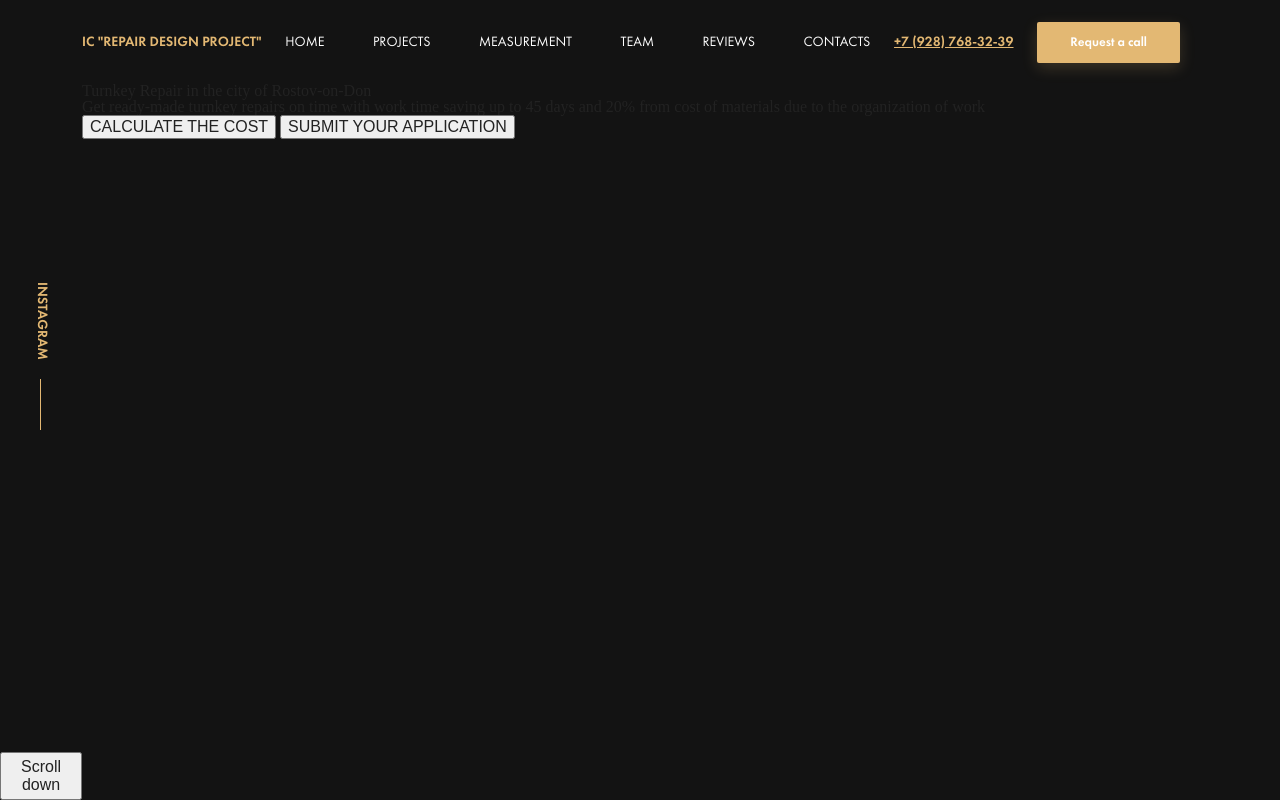
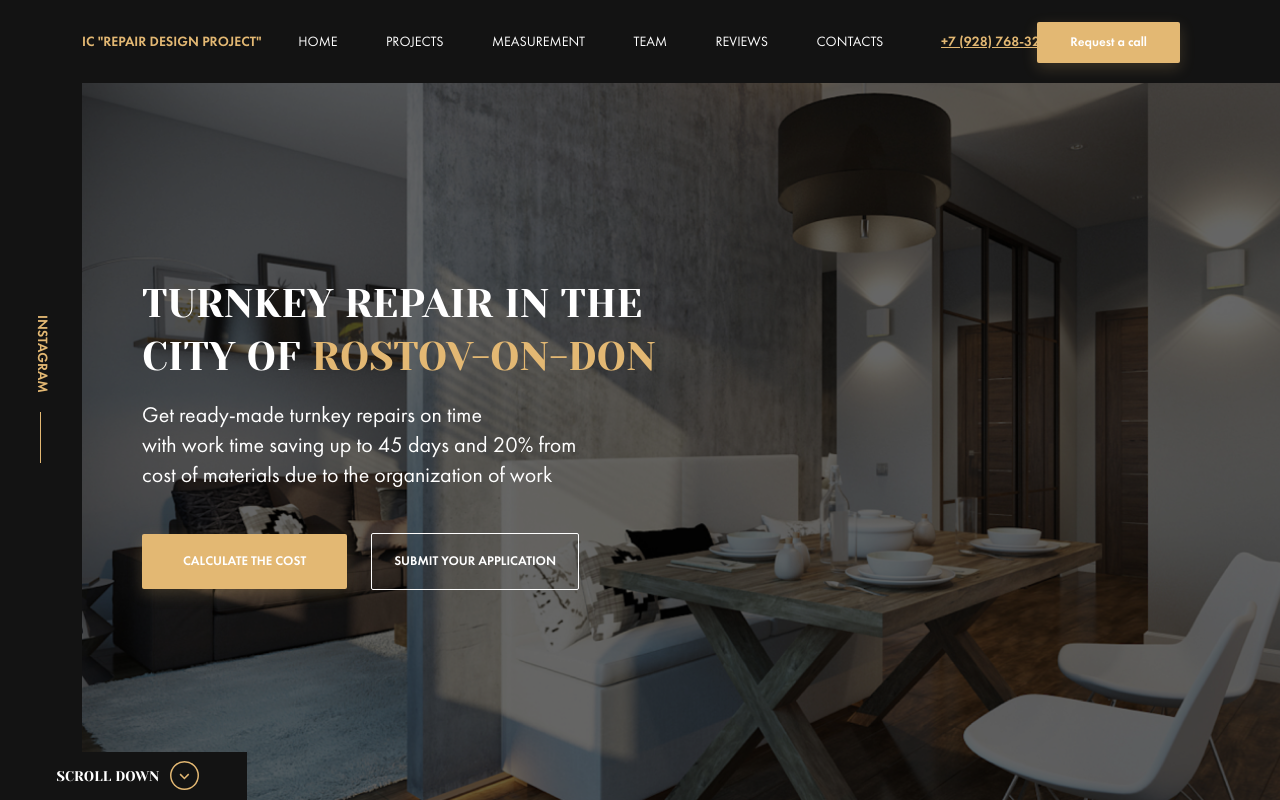
Before and after one commit to Negorizont/Repair-design-project, a website built with webpack: page index.html in a window 1280 px wide. Built offline with nearby package versions, Linux system fonts and the light colour scheme.

Commit message:
complete desctop header

```diff
--- a/index.html
+++ b/index.html
@@ -28,13 +28,15 @@
     </div>
 
     <div class="header--head">
-      <h1  class="head--name">Turnkey Repair in the city of Rostov-on-Don</h1>
-      <p  class="head--description">Get ready-made turnkey repairs on time with work time saving up to 45 days and 20% from cost of materials due to the organization of work</p>
-      <button class="head--calculate-btn">CALCULATE THE COST</button>
-      <button class="head--submit-btn">SUBMIT YOUR APPLICATION</button>
+      <div class="head-wrapper">
+        <h1  class="head--name">Turnkey Repair in the city of <span>Rostov-on-Don</span></h1>
+        <p  class="head--description">Get ready-made turnkey repairs on time <br> with work time saving up to 45 days and 20% from cost of materials due to the organization of work</p>
+        <button class="head--calculate-btn">CALCULATE THE COST</button>
+        <button class="head--submit-btn">SUBMIT YOUR APPLICATION</button>
+      </div>
     </div>
 
-    <button class="header--scroll-btn">Scroll down</button>
+    <button class="header--scroll-btn"><span>Scroll down</span></button>
   </header>
 
 
--- a/src/style/scss/base/fonts.scss
+++ b/src/style/scss/base/fonts.scss
@@ -9,16 +9,16 @@
 }
 
 @font-face {
-  font-family: FuturaMediumC;
+  font-family: 'FuturaMediumC';
   src: url('/src/style/assets/fonts/Futuramediumc.otf');
 }
 
 @font-face {
-  font-family: ProximaNova;
+  font-family: 'ProximaNova';
   src: url('/src/style/assets/fonts/ProximaNova-Black.ttf');
 }
 
 @font-face {
-  font-family: YesevaOne;
+  font-family: 'YesevaOne';
   src: url('/src/style//assets/fonts/Yeseva-One.ttf');
 }
--- a/src/style/scss/base/mixins.scss
+++ b/src/style/scss/base/mixins.scss
@@ -11,3 +11,11 @@
   line-height: $lineHeight;
   color: $textColor;
 }
+
+@mixin addBtn($a, $b) {
+  border: none;
+  padding: $a $b;
+  border-radius: 2px;
+  background-color: $gold-bg-col;
+  box-shadow: 0px 5px 15px rgba(227, 184, 115, 0.2);
+}
--- a/src/style/scss/layout/header.scss
+++ b/src/style/scss/layout/header.scss
@@ -2,19 +2,19 @@
   height: 100vh;
   display: grid;
   grid-template-areas:
-    "n n n"
-    "i h h"
-    "b h h";
-  grid-template-columns: 82px 165px 1fr;
+    "n n"
+    "i h"
+    "b h";
+  grid-template-columns: 82px 1fr;
   grid-template-rows: 83px auto 48px;
   background-color: $black-bg-col;
+  text-transform: uppercase;
 
   .header--nav {
     grid-area: n;
     padding: 24px 100px 22px 82px;
     @include flexMix(row, space-between, center);
     text-align: center;
-    text-transform: uppercase ;
 
     .nav--logo {
       @include applyFont('FuturaDemiC', 14px, 16px, $gold-text-col);
@@ -25,22 +25,20 @@
       min-width: 350px;
       width: 100%;
       max-width: 585px;
+      margin-left: -21px;
       @include flexMix(row, space-between, center);
       @include applyFont('FuturaBookC', 14px, 16px, $white-text-col);
     }
 
     .nav--phone {
+      margin-right: -81px;
       @include applyFont('FuturaDemiC', 14px, 16px, $gold-text-col);
       text-decoration: underline;
     }
 
     .nav--call-btn {
-      border: none;
-      padding: 13px 33px;
       @include applyFont('FuturaDemic', 13px, 15px, $white-text-col);
-      border-radius: 2px;
-      background-color: $gold-bg-col;
-      box-shadow: 0px 5px 15px rgba(227, 184, 115, 0.2);
+      @include addBtn(13px, 33px);
     }
   }
 
@@ -50,9 +48,8 @@
     .instagram--link {
       width: 148px;
       @include flexMix(row, space-between, center);
-      transform: rotate(90deg) translate(265px, 33px);
+      transform: rotate(90deg) translate(298px, 33px);
       @include applyFont('FuturaDemic', 14px, 16px, $gold-text-col);
-      text-transform: uppercase;
 
       .inst-line {
         width: 51px;
@@ -64,9 +61,88 @@
 
   .header--head {
     grid-area: h;
+    display: grid;
+    position: relative;
+
+    .head-wrapper {
+      margin-top: 194px;
+      margin-left: 60px;
+      z-index: 1;
+
+      .head--name {
+        max-width: 600px;
+        @include applyFont('YesevaOne', 40px, 53px, $white-text-col);
+
+        span {
+          color: $gold-text-col;
+        }
+      }
+
+      .head--description {
+        max-width: 440px;
+        margin: 19px 0 41px;
+        @include applyFont('FuturaBookC', 22px, 30px, $white-text-col);
+        text-transform: initial;
+      }
+
+      .head--calculate-btn {
+        @include addBtn(20px, 41px);
+        margin-right: 20px;
+        @include applyFont('FuturaDemiC', 13px, 15px, $white-text-col);
+      }
+
+      .head--submit-btn {
+        box-sizing: border-box;
+        background: none;
+        padding: 20px 22px;
+        border: 1px solid $white-bg-col;
+        border-radius: 2px;
+        @include applyFont('FuturaDemiC', 13px, 15px, $white-text-col);
+      }
+    }
+  }
+
+  .header--head::before {
+    content: "";
+    position: absolute;
+    top: 0;
+    left: 0;
+    width: 100%;
+    height: 100%;
+    background-image: url('/src/style/assets/images/desctop-header-bg.png');
+    background-size: cover;
+    background-repeat: no-repeat;
+    filter: brightness(40%);
   }
 
   .header--scroll-btn {
     grid-area: b;
+    width: 247px;
+    padding: 0 49px;
+    display: grid;
+    align-items: center;
+    border: none;
+    background-color: $black-bg-col;
+    z-index: 1;
+
+    span {
+      position: relative;
+      @include applyFont('YesevaOne', 14px, 19px, $white-text-col);
+      text-transform: uppercase;
+      margin-right: 31px;
+    }
+
+    span::after {
+      content: "";
+      position: absolute;
+      top: -6px;
+      right: -32px;
+      display: block;
+      width: 29px;
+      height: 29px;
+      background-image: url('/src/style/assets/images/scroll-down.svg');
+      z-index: 1;
+    }
   }
+
 }
```
